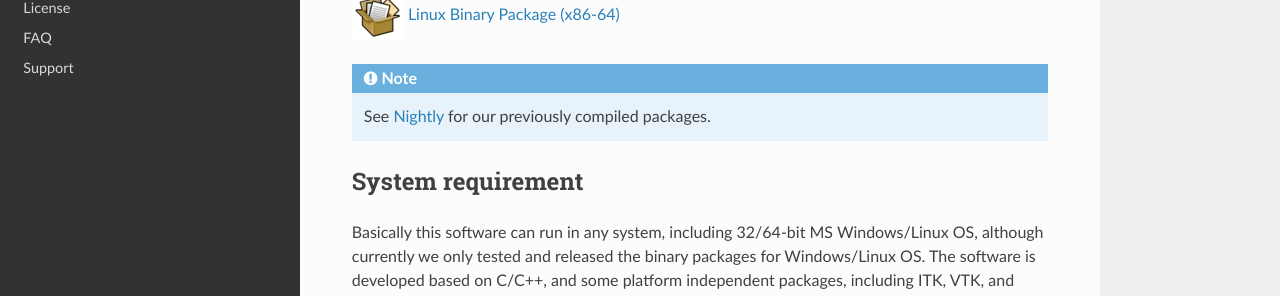
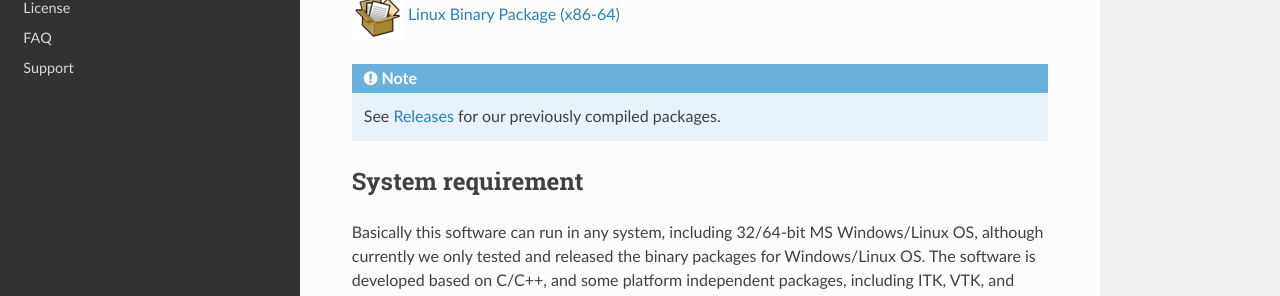
Before and after one commit to brainnetome/diffusionkit, a Sphinx documentation site: the page built from source/download.rst, in a window 1280 px wide and 900 px high. Shown: the part 346-642 px from the top of the window. Built offline with Sphinx 7.4.7 and the Read the Docs theme 2.0.0, drawn with Linux system fonts in a browser that asks for light colours.

Commit message:
update download links;

```diff
--- a/source/download.rst
+++ b/source/download.rst
@@ -17,14 +17,14 @@
 ------------------------------
 
 |winlogo| `Windows Installer (x86-64)
-<http://diffusion.brainnetome.org/release/DiffusionKitSetup-WIN64-v1.1-r160204.exe>`_
+<https://github.com/liangfu/diffusionkit/releases/download/v1.1-r20160204/DiffusionKitSetup-WIN64-v1.1-r160204.exe>`_
 
 |rellogo| `Linux Binary Package (x86-64)
-<http://diffusion.brainnetome.org/release/DiffusionKitSetup-x86_64-v1.1-r160204.tar.gz>`_
+<https://github.com/liangfu/diffusionkit/releases/download/v1.1-r20160204/DiffusionKitSetup-x86_64-v1.1-r160204.tar.gz>`_
 
 .. note::
 
- See `Nightly <http://diffusion.brainnetome.org/nightly>`_ for our previously compiled packages.
+ See `Releases <https://github.com/liangfu/diffusionkit/releases>`_ for our previously compiled packages.
 
 System requirement
 ==================
```
